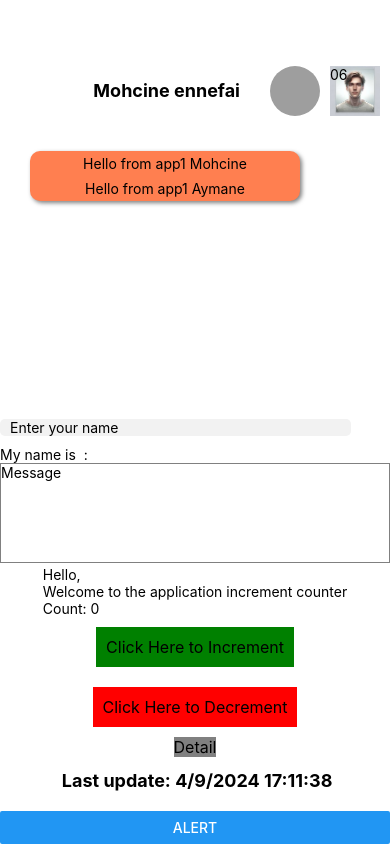
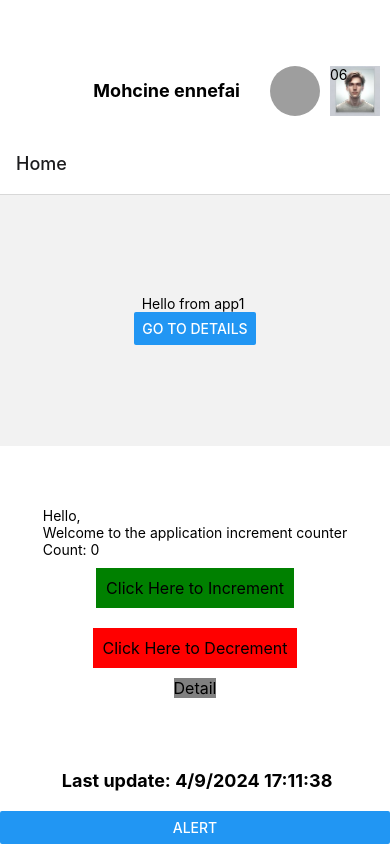
Before and after one commit to EN-MOHCINE/First-React-Native-App-, a React Native app: screen /Home in a window 390 px wide. Built offline with nearby package versions, Linux system fonts and the light colour scheme; grey boxes are pictures that could not be loaded.

Commit message:
Test navigation functionality

```diff
--- a/App.js
+++ b/App.js
@@ -21,6 +21,11 @@ import test  from './assets/testprofil.jpg' ;
 import Appdynamic from './DynamicUI/Appdynamic';
 import { FlatList, ScrollView, SectionList, TextInput } from 'react-native-web';
 import data from './data.json';
+import { createNativeStackNavigator } from '@react-navigation/native-stack';
+import Details from './components/details';
+import { NavigationContainer } from '@react-navigation/native';
+
+
 
 
 
@@ -65,6 +70,8 @@ const App = () => {
   const [isEnabled, setIsEnabled] = useState(false);
   const toggleSwitch = () => setIsEnabled(previousState => !previousState);
 
+  const  Stack   = createNativeStackNavigator() ;
+
   return (
     <SafeAreaView style={styles.safeArea}>
 
@@ -80,13 +87,34 @@ const App = () => {
 
 
       {/* User Another components  */}
-      <View style ={[styles.app1 ,styles.text ]}>
+      {/* <View style ={[styles.app1 ,styles.text ]}>
           <App1 name="Mohcine" />
           <App1 name="Aymane" />
-        </View>
+        </View> */}
 
 
-        <ScrollView>
+
+      {/* navigation  */}
+      {/* <NavigationContainer>
+          <Stack.navigator >
+              <Stack.Screen  name ="Home" component={App1} />
+              <Stack.Screen  name ="details" component={Details} />
+          </Stack.navigator>
+      </NavigationContainer> */}
+
+      <NavigationContainer>
+        <Stack.Navigator initialRouteName="Home">
+          <Stack.Screen
+                name="Home" component={App1}
+                // options={{ title: 'Custom Details saTitle', headerShown:false }}
+          />
+          <Stack.Screen name="Details"
+            // options={{ title: 'Custom Details saTitle', headerShown:false }}
+            component={Details} />
+        </Stack.Navigator>
+    </NavigationContainer>
+
+        {/* <ScrollView> */}
           {/* Map */}
         {/* <View>
           {data.map((item, index) => (
@@ -97,7 +125,7 @@ const App = () => {
           ))}
           <Button title="affiche data" onPress={afficheData} />
         </View> */}
-      </ScrollView>
+      {/* </ScrollView> */}
 
 
       {/* flat list  */}
@@ -156,7 +184,7 @@ const App = () => {
 
       {/* forms */}
 
-        <TextInput style={styles.inputtext} value={Nametext}
+        {/* <TextInput style={styles.inputtext} value={Nametext}
         placeholder="Enter your name"
         // disabled
         // secureTextEntry
@@ -171,7 +199,7 @@ const App = () => {
         multiline
         style = {{ minHeight: 100, borderColor: 'gray'
         ,textAlignVerticale :"top", borderWidth: 1 }}
-        />
+        /> */}
 
 {/*     <Switch
         trackColor={{ false: "#767577", true: "#81b0ff" }}
--- a/components/App1.js
+++ b/components/App1.js
@@ -1,13 +1,19 @@
 import React from 'react';
 import { Text, View } from 'react-native';
+import { Button } from 'react-native';
 
 
 
 export default function App1(props) {
-    const  {name} = props;
+    const  {name ,navigation } = props;
+    const itemId = 120 // Get itemId from the route parameter
     return (
         <View style={{ flex: 1, justifyContent: 'center', alignItems: 'center' }}>
             <Text>Hello from app1 {name}</Text>
+            <Button
+                title="Go to Details"
+                onPress={() => navigation.navigate('Details',{itemId})}
+            />
         </View>
     );
 }
--- /dev/null
+++ b/components/details.js
@@ -0,0 +1,16 @@
+import React from 'react'
+import { Text } from 'react-native'
+import { View } from 'react-native'
+
+export default function Details({route}) {
+
+    const  {itemId} = route.params ;
+    console.log(route.params) // will log the id of the application
+  return (
+    <View>
+      <Text>
+        show all details of the application {itemId}
+      </Text>
+    </View>
+  )
+}
--- a/package.json
+++ b/package.json
@@ -10,12 +10,16 @@
   },
   "dependencies": {
     "@expo/metro-runtime": "~3.2.3",
+    "@react-navigation/native-stack": "^6.11.0",
     "expo": "~51.0.28",
     "expo-status-bar": "~1.12.1",
     "react": "18.2.0",
     "react-dom": "18.2.0",
     "react-native": "0.74.5",
+    "react-native-gesture-handler": "^2.19.0",
     "react-native-modal": "^13.0.1",
+    "react-native-reanimated": "^3.15.1",
+    "react-native-screens": "^3.34.0",
     "react-native-web": "~0.19.10",
     "react-native-webview": "13.8.6"
   },
```
Also changed, not shown: 1 other file (tests, documents, lock files or other folders).
